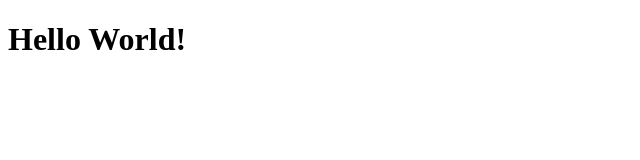
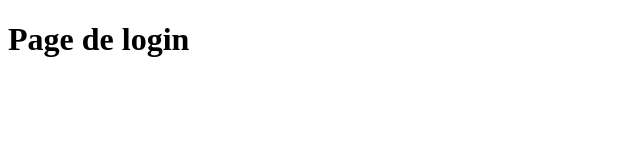
Before and after one commit to raphael57410/ca-cest-cool, a Vue app: page / in a window 1280 px wide. Shown: the top 160 px of the page, without its empty margins (0-640 px from the left). Built offline with nearby package versions, Linux system fonts and the light colour scheme.

Commit message:
✨ add vue-router

```diff
--- a/package.json
+++ b/package.json
@@ -16,7 +16,8 @@
     "jsonwebtoken": "^8.5.1",
     "mongoose": "^6.2.10",
     "nodemon": "^2.0.15",
-    "vue": "^2.6.14"
+    "vue": "^2.6.14",
+    "vue-router": "^3.5.3"
   },
   "devDependencies": {
     "@babel/core": "^7.12.16",
--- a/src/App.vue
+++ b/src/App.vue
@@ -1,16 +1,11 @@
 <template>
   <div id="app">
-    <HelloWorld />
+    <router-view></router-view>
   </div>
 </template>
 
 <script>
-import HelloWorld from "./components/HelloWorld.vue";
-
 export default {
   name: "App",
-  components: {
-    HelloWorld,
-  },
 };
 </script>
--- /dev/null
+++ b/src/components/LoginPage.vue
@@ -0,0 +1,9 @@
+<template>
+  <div class="login-container">
+    <h1>Page de login</h1>
+  </div>
+</template>
+
+<script>
+export default {};
+</script>
--- /dev/null
+++ b/src/components/PageNotFound.vue
@@ -0,0 +1,9 @@
+<template>
+  <div class="notFound-container">
+    <h1>Page de not found</h1>
+  </div>
+</template>
+
+<script>
+export default {};
+</script>
--- a/src/main.js
+++ b/src/main.js
@@ -1,8 +1,13 @@
 import Vue from 'vue'
 import App from './App.vue'
+import router from '@/router'
+import VueRouter from 'vue-router';
 
 Vue.config.productionTip = false
 
+Vue.use(VueRouter)
+
 new Vue({
   render: h => h(App),
+  router
 }).$mount('#app')
```
Also changed, not shown: src/router/index.js (added, +15 -0 lines), 1 other file (tests, documents, lock files or other folders).
